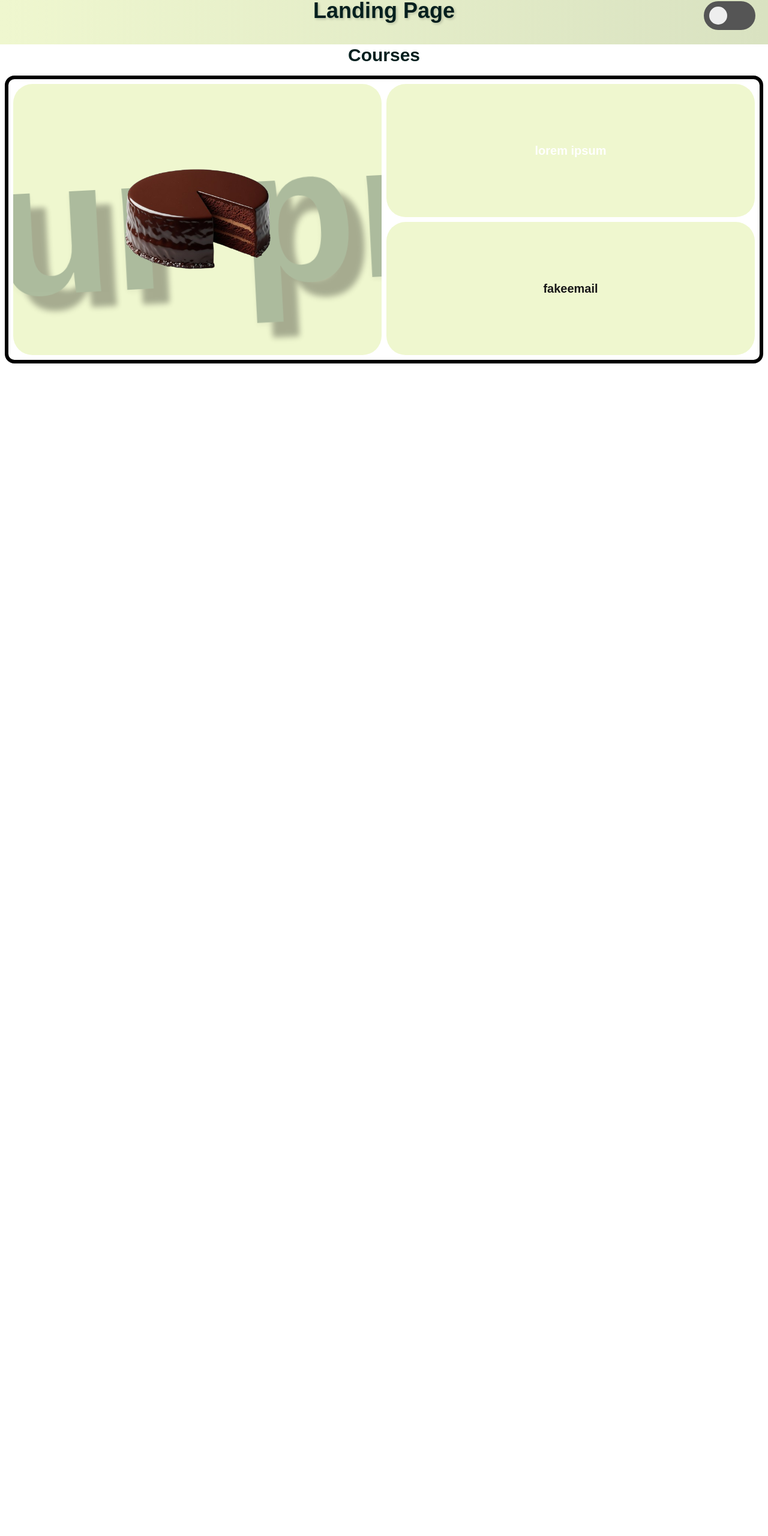
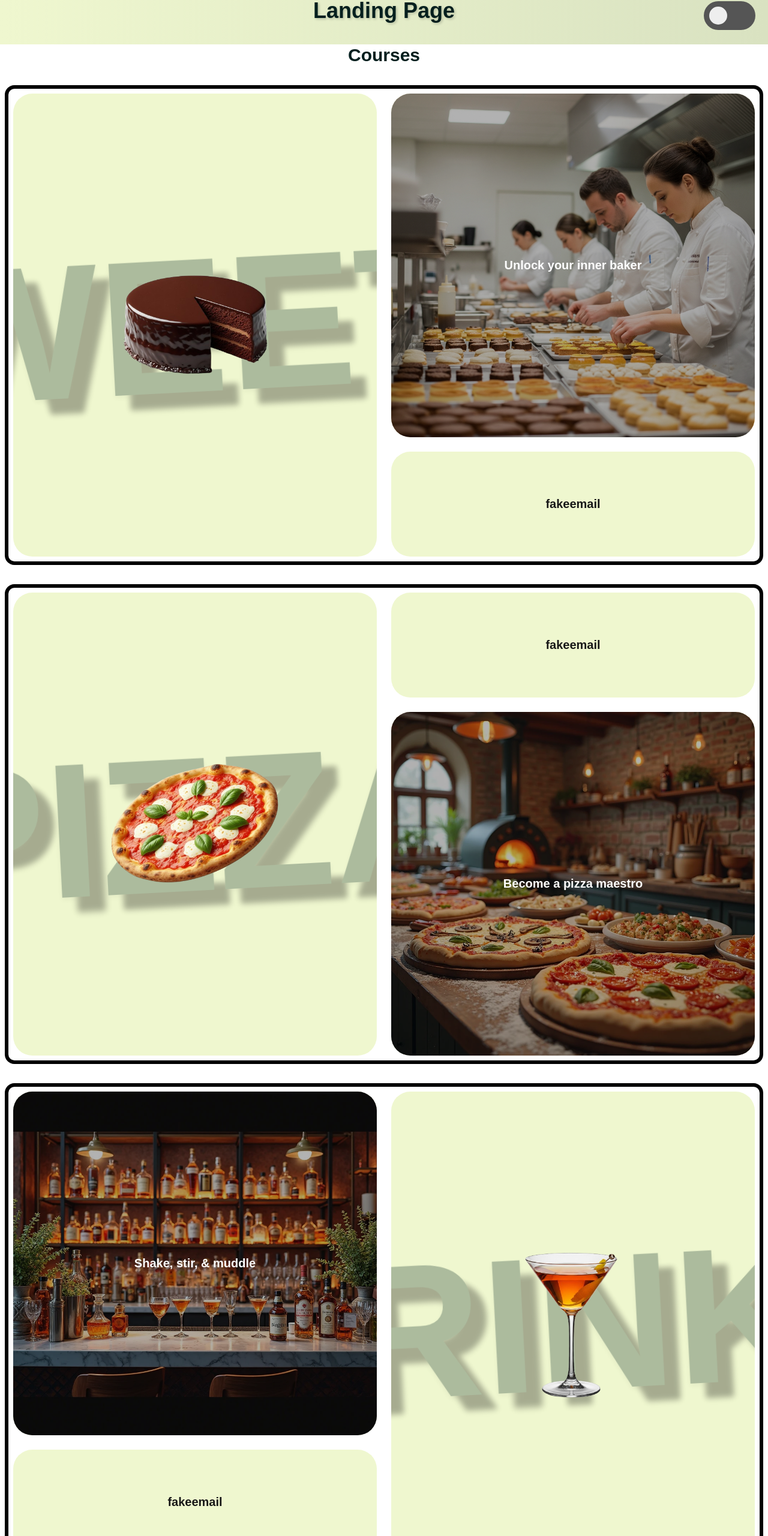
Before and after one commit to marcoD9/courses-landing-page, a Next.js app: page / in a window 1280 px wide. Shown: the part 22-2583 px from the top of the page at 60% size. Before the commit the page ends 800 px from the top, so only its background shows below. Built offline with nearby package versions, Linux system fonts and the light colour scheme.

Commit message:
Update Section, add motion.div from framer-motion

```diff
--- a/src/app/components/Section.tsx
+++ b/src/app/components/Section.tsx
@@ -1,26 +1,180 @@
+"use client";
 import ContactCard from "./ui/ContactCard";
 import DescriptionCard from "./ui/DescriptionCard";
 import ImageCard from "./ui/ImageCard";
+import { motion } from "framer-motion";
 
 export default function Section() {
+  // Define animation variants for better organization, reusability, and readability.
+  // Each variant object specifies 'initial' (start state), 'whileInView' (when visible),
+  // and 'whileNotInView' (when leaving view) states.
+
+  // Variants for the main section containers
+  const sectionVariants = {
+    initial: { opacity: 0, y: 100 }, // Starts invisible, moved 100px down
+    whileInView: {
+      opacity: 1,
+      y: 0,
+      transition: { duration: 0.6, ease: "easeOut" },
+    }, // Fades in and moves up
+  };
+
+  // Variants for the ImageCard components
+  const imageCardVariants = {
+    initial: { opacity: 0, x: -100 }, // Starts invisible, moved 100px to the left
+    whileInView: {
+      opacity: 1,
+      x: 0,
+      transition: { duration: 0.6, ease: "easeOut" },
+    }, // Fades in and moves right
+  };
+
+  // Variants for the DescriptionCard components
+  const descriptionCardVariants = {
+    initial: { opacity: 0, y: 100 }, // Starts invisible, moved 100px down
+    whileInView: {
+      opacity: 1,
+      y: 0,
+      transition: { duration: 0.6, delay: 0.2, ease: "easeOut" },
+    }, // Fades in, moves up, with a slight delay
+  };
+
+  // Variants for the ContactCard components
+  const contactCardVariants = {
+    initial: { opacity: 0, x: 100 }, // Starts invisible, moved 100px to the right
+    whileInView: {
+      opacity: 1,
+      x: 0,
+      transition: { duration: 0.6, delay: 0.4, ease: "easeOut" },
+    }, // Fades in and moves left, with a slight delay
+  };
+
   return (
     <>
-      {/* Section 1*/}
-      <div className="bg-[var(--background)] grid h-[60vh] border-6 p-2 mt-4 mx-2 border-[var(--border)] rounded-2xl gap-2 grid-cols-4 grid-rows-4">
-        <div className="col-span-2 row-span-4">
-          <ImageCard
-            mainContent="Learn to bake"
-            imageUrl="/cake.png"
-            backgroundText="Taste our products"
+      {/* Section 1 */}
+      <motion.div
+        className="section" // Existing CSS class for the section layout
+        variants={sectionVariants} // Apply the defined section animation variants
+        initial="initial" // Set the initial state
+        whileInView="whileInView" // Animate to this state when the element enters the viewport
+        viewport={{ once: false }} // 'false' means animations will re-trigger every time the element enters/leaves view.
+        // Set to 'true' if you only want the entry animation to play once.
+      >
+        <motion.div
+          className="col-span-2 row-span-4" // Tailwind CSS grid classes
+          variants={imageCardVariants} // Apply image card animation variants
+          initial="initial"
+          whileInView="whileInView"
+          viewport={{ once: false }}
+        >
+          <ImageCard imageUrl="/cake.png" backgroundText="SWEETS" />
+        </motion.div>
+        <motion.div
+          className="col-span-2 row-span-3"
+          variants={descriptionCardVariants} // Apply description card animation variants
+          initial="initial"
+          whileInView="whileInView"
+          viewport={{ once: false }}
+        >
+          <DescriptionCard
+            imageUrl="/pastry-bg.jpeg"
+            description="Unlock your inner baker"
           />
-        </div>
-        <div className="col-span-2 row-span-2">
-          <DescriptionCard description="lorem ipsum" />
-        </div>
-        <div className="col-span-2 row-span-2">
+        </motion.div>
+        <motion.div
+          className="col-span-2 row-span-1"
+          variants={contactCardVariants} // Apply contact card animation variants
+          initial="initial"
+          whileInView="whileInView"
+          viewport={{ once: false }}
+        >
           <ContactCard contact="fakeemail" />
-        </div>
-      </div>
+        </motion.div>
+      </motion.div>
+
+      {/* --- */}
+
+      {/* Section 2 */}
+      <motion.div
+        className="section"
+        variants={sectionVariants}
+        initial="initial"
+        whileInView="whileInView"
+        viewport={{ once: false }}
+      >
+        <motion.div
+          className="col-span-2 row-span-4"
+          variants={imageCardVariants}
+          initial="initial"
+          whileInView="whileInView"
+          viewport={{ once: false }}
+        >
+          <ImageCard imageUrl="/pizza.png" backgroundText="PIZZA" />
+        </motion.div>
+        <motion.div
+          className="col-span-2 row-span-1"
+          variants={contactCardVariants} // Reusing contact card variants here
+          initial="initial"
+          whileInView="whileInView"
+          viewport={{ once: false }}
+        >
+          <ContactCard contact="fakeemail" />
+        </motion.div>
+        <motion.div
+          className="col-span-2 row-span-3"
+          variants={descriptionCardVariants} // Reusing description card variants here
+          initial="initial"
+          whileInView="whileInView"
+          viewport={{ once: false }}
+        >
+          <DescriptionCard
+            imageUrl="/pizza-bg.png"
+            description="Become a pizza maestro"
+          />
+        </motion.div>
+      </motion.div>
+
+      {/* --- */}
+
+      {/* Section 3 */}
+      <motion.div
+        className="section"
+        variants={sectionVariants}
+        initial="initial"
+        whileInView="whileInView"
+        viewport={{ once: false }}
+      >
+        <motion.div
+          className="col-start-1 col-end-3 row-start-1 row-end-4"
+          variants={descriptionCardVariants} // Reusing description card variants here
+          initial="initial"
+          whileInView="whileInView"
+          viewport={{ once: false }}
+        >
+          <DescriptionCard
+            imageUrl="/bartender-bg.jpeg"
+            description="Shake, stir, & muddle"
+          />
+        </motion.div>
+        <motion.div
+          className="col-start-1 col-end-3 row-start-4 row-end-5"
+          variants={contactCardVariants} // Reusing contact card variants here
+          initial="initial"
+          whileInView="whileInView"
+          viewport={{ once: false }}
+        >
+          <ContactCard contact="fakeemail" />
+        </motion.div>
+        <motion.div
+          className="col-start-3 col-end-5 row-span-4"
+          variants={imageCardVariants} // Reusing image card variants here
+          initial="initial"
+          whileInView="whileInView"
+          viewport={{ once: false }}
+        >
+          <ImageCard imageUrl="/cocktail.png" backgroundText="DRINKS" />
+        </motion.div>
+      </motion.div>
     </>
   );
 }
```
